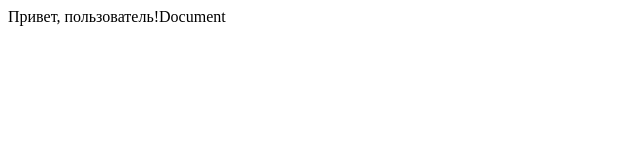
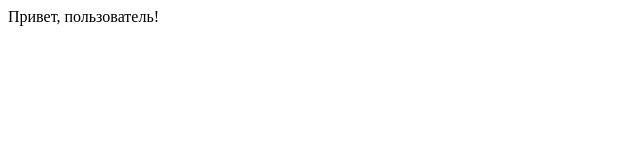
Before and after one commit to holms2000/parceldemo1, a plain HTML site: page index.html in a window 1280 px wide. Shown: the full height of the page, 0-640 px from the left. Drawn offline with Linux system fonts and the light colour scheme.

Commit message:
new commit

```diff
--- a/20220210.e8ea91c4.js
+++ b/20220210.e8ea91c4.js
@@ -1,4 +1,4 @@
 parcelRequire=function(e,r,t,n){var i,o="function"==typeof parcelRequire&&parcelRequire,u="function"==typeof require&&require;function f(t,n){if(!r[t]){if(!e[t]){var i="function"==typeof parcelRequire&&parcelRequire;if(!n&&i)return i(t,!0);if(o)return o(t,!0);if(u&&"string"==typeof t)return u(t);var c=new Error("Cannot find module '"+t+"'");throw c.code="MODULE_NOT_FOUND",c}p.resolve=function(r){return e[t][1][r]||r},p.cache={};var l=r[t]=new f.Module(t);e[t][0].call(l.exports,p,l,l.exports,this)}return r[t].exports;function p(e){return f(p.resolve(e))}}f.isParcelRequire=!0,f.Module=function(e){this.id=e,this.bundle=f,this.exports={}},f.modules=e,f.cache=r,f.parent=o,f.register=function(r,t){e[r]=[function(e,r){r.exports=t},{}]};for(var c=0;c<t.length;c++)try{f(t[c])}catch(e){i||(i=e)}if(t.length){var l=f(t[t.length-1]);"object"==typeof exports&&"undefined"!=typeof module?module.exports=l:"function"==typeof define&&define.amd?define(function(){return l}):n&&(this[n]=l)}if(parcelRequire=f,i)throw i;return f}({"QCba":[function(require,module,exports) {
-var e="Привет, пользователь!"; document.body.insertAdjacentHTML('afterbegin',e);
+var e="Привет, пользователь!";document.body.insertAdjacentHTML("afterbegin",e);
 },{}]},{},["QCba"], null)
 //# sourceMappingURL=/20220210.e8ea91c4.js.map
--- a/index.html
+++ b/index.html
@@ -1 +1 @@
-<!DOCTYPE html><html lang="en"><head><meta charset="UTF-8"><meta name="viewport" content="width=device-width, initial-scale=1.0"><tltle>Document</tltle></head><body> <script src="20220210.e8ea91c4.js"></script> </body></html>
+<!DOCTYPE html><html lang="en"><head><meta charset="UTF-8"><meta name="viewport" content="width=device-width, initial-scale=1.0"><title>Document</title></head><body> <script src="20220210.e8ea91c4.js"></script> </body></html>
```
